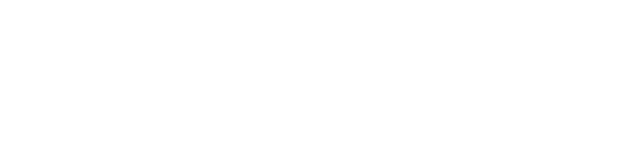
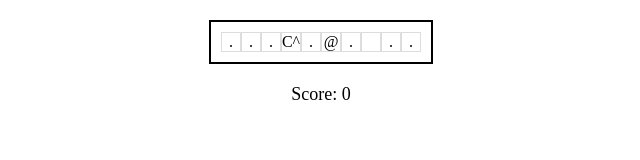
Before and after one commit to Temujin142857/csi3x40_labs, a plain HTML site: page lab03/pacman.html in a window 1280 px wide. Shown: the whole page, without its empty margins (319-959 px from the left). Drawn offline with Linux system fonts and the light colour scheme.

Commit message:
finished pacman

```diff
--- a/lab03/pacman.html
+++ b/lab03/pacman.html
@@ -1,4 +1,52 @@
+
+
+<!DOCTYPE html>
+<html lang="en">
+<head>
+    <meta charset="UTF-8">
+    <meta name="viewport" content="width=device-width, initial-scale=1.0">
+    <title>Pacman Game</title>
+    <style>
+        .board {
+            display: flex;
+            justify-content: flex-start;
+            align-items: center;
+            width: fit-content;
+            margin: 20px auto;
+            border: 2px solid #000;
+            padding: 10px;
+            box-sizing: border-box;
+        }
+        .cell {
+            width: 20px;
+            height: 20px;
+            display: flex;
+            justify-content: center;
+            align-items: center;
+            border: 1px solid #ddd;
+            font-size: 16px;
+            box-sizing: border-box;
+        }
+        .score {
+            text-align: center;
+            font-size: 18px;
+            margin-top: 10px;
+        }
+    </style>
+</head>
+
+<body>
+
+<div id="game-container">
+    <div class="board" id="game-board"></div>
+    <div class="score" id="game-score">Score: 0</div>
+</div>
+
+
+
 <script>
+
+
 
     class Game {
         constructor(size=10, score=0, level=0) {
@@ -7,56 +55,79 @@
             this.level=level;
             this.board=null;
             this.isActive=true;
+            this.pelletsRemaining=size-3;
         }
     }
 
-    const pieces = new Map([
+    const PIECES = new Map([
         ["pacman", "C"],
         ["ghost", "^"],
         ["fruit", "@"],
-        ["pellets", "."],
+        ["pellet", "."],
         ["empty", " "]
     ]);
 
     const fruitValue=5;
+    let game;
 
     function createGame(n, score=0, level=0){
         if(n<5){n=5;}
         n=n+level;
-        let game=new Game(n, score, level);
+        game=new Game(n, score, level);
         game.board=[];
         for (let i = 0; i < n; i++) {
             switch(i){
-                case Math.floor(n/2): game.board[i]=pieces["fruit"];
+                case Math.floor(n/2): game.board[i]=PIECES.get("fruit");
                 break;
-                case 3: game.board[i]=pieces["pacman"];
+                case 3: game.board[i]=PIECES.get("pacman");
                 break;
-                case n-3: game.board[i]=pieces["ghost"];
+                case n-3: game.board[i]=PIECES.get("ghost");
                 break;
-                default: game.board[i]=pieces["pellet"];
+                default: game.board[i]=PIECES.get("pellet");
             }
         }
         return game;
     }
 
+
+    let moving="";
+
+    function handleKeyDown(event){
+        if(event.key==="ArrowLeft"){moving="left";}
+        else if(event.key==="ArrowRight"){moving="right";}
+    }
+
+    function handleKeyUp(event){
+        if(event.key==="ArrowLeft"){moving="";}
+        else if(event.key==="ArrowRight"){moving="";}
+    }
+
+
+
+    function playerMove(){
+       if(!game.isActive){return;}
+       else if(moving==="left"){moveLeft(game);}
+       else if(moving==="right"){moveRight(game);}
+    }
+
     function isPacman(piece){
-        return piece==pieces["pacman"];
+        return piece===PIECES.get("pacman");
     }
 
     function isGhost(piece){
-        return piece==pieces["ghost"];
+        return piece.includes(PIECES.get("ghost"));
     }
 
 
     function pacmanPelletCollision(game){
         game.score++;
         game.pelletsRemaining--;
-        if(game.pelletsRemaing=0){
+        if(game.pelletsRemaining===0){
             game.isActive=false;
             game.level++;
-            const newGame=new game(game.size, game.score, game.level);
+            return createGame(game.size, game.score, game.level+1);
         }
-        return newGame;
+        return game;
     }
 
     function pacmanFruitCollision(game){
@@ -70,45 +141,69 @@
 
     function processMove(game, oldSquare, newSquare){
         switch(game.board[newSquare]){
-            case pieces["pellet"]: pacmanPelletCollision(game);
+            case PIECES.get("pellet"): pacmanPelletCollision(game);
             break;
-            case pieces["fruit"]: pacmanFruitCollision(game);
+            case PIECES.get("fruit"): pacmanFruitCollision(game);
             break;
-            case pieces["ghost"]: pacmanGhostCollision(game);
+            case PIECES.get("ghost"): pacmanGhostCollision(game);
         }
-        board[oldSquare]=pieces["empty"];
-        board[newSquare]=pieces["pacman"];
+        game.board[oldSquare]=PIECES.get("empty");
+        game.board[newSquare]=PIECES.get("pacman");
     }
 
     function moveLeft(game){
-        const pacmanPosition=game.board.find(isPacman);
+        const pacmanPosition=game.board.findIndex(isPacman);
         let newPosition=pacmanPosition-1
-        if(newPosition<0){newPositon=game.board.length+newPosition;}
+        if(newPosition<0){newPosition=game.board.length+newPosition;}
         processMove(game, pacmanPosition, newPosition);
         return game;
     }
 
     function moveRight(game){
-        const pacmanPosition=game.board.find(isPacman);
+        const pacmanPosition=game.board.findIndex(isPacman);
         processMove(game, pacmanPosition, (pacmanPosition+1)%game.board.length);
         return game;
     }
 
     //use mod to handle circular movement
 
-    function moveGhost(game){
+    function moveGhost(){
         if(!game.isActive){return;}
         //gives either -1 or 1
-        const direction=1-Math.floor(Math.floor(Math.random() * 10)/4);
-        const ghostPosition=game.board.find(isGhost);
-        if(game.board[ghostPosition+direction]==pieces["pacman"]){
+        const direction=1-Math.floor(Math.floor(Math.random() * 10)/5)*2;
+        const ghostPosition=game.board.findIndex(isGhost);
+        console.log(ghostPosition,"length", game.board.length, "diretion", direction)
+        if(game.board[ghostPosition+direction]===PIECES.get("pacman")){
             pacmanGhostCollision(game);
         }
-        game.board[ghostPosition] = game.board[ghostPosition].replace(pieces["ghost"], "");
-        game.board[(ghostPosition+direction)%game.board.length]=game.board[(ghostPosition+direction)%game.board.length].concat(pieces["ghost"]);
-
-
+        game.board[ghostPosition] = game.board[ghostPosition].replace(PIECES.get("ghost"), "");
+        console.log(Math.round(ghostPosition+direction)%game.board.length)
+        let newPosition=Math.round(ghostPosition+direction)%game.board.length;
+        if(newPosition<=-1){newPosition=game.board.length+newPosition}
+        game.board[newPosition]=game.board[newPosition].concat(PIECES.get("ghost"));
     }
 
+    function updateBoard() {
+        const gameBoard = document.getElementById("game-board");
+        gameBoard.innerHTML = "";
+        game.board.forEach(piece => {
+            const cell = document.createElement("div");
+            cell.className = "cell";
+            cell.textContent = piece;
+            gameBoard.appendChild(cell);
+        });
+        const scoreElement = document.getElementById("game-score");
+        scoreElement.textContent = `Score: ${game.score}`;
+    }
+
+    createGame(10);
+    updateBoard();
+    document.addEventListener('keydown', handleKeyDown);
+    document.addEventListener('keyup', handleKeyUp);
+    setInterval(playerMove, 500);
+    setInterval(moveGhost, 400);
+    setInterval(updateBoard,100)
 
 </script>
+</body>
+</html>
```
